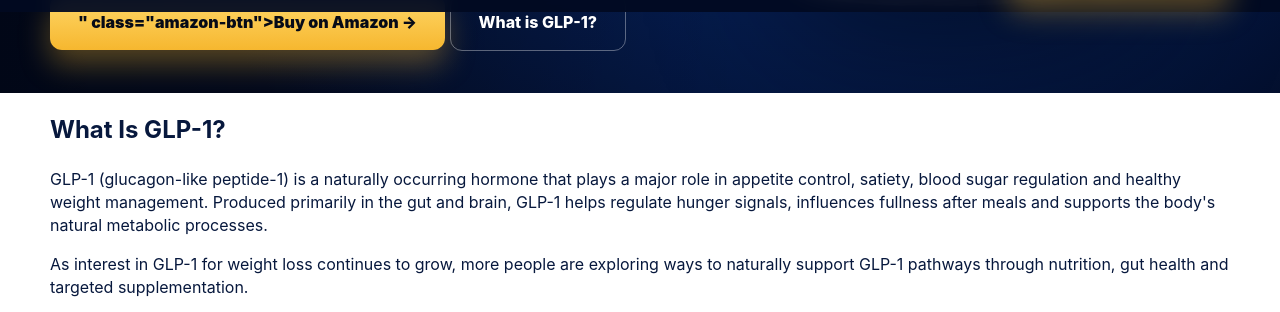
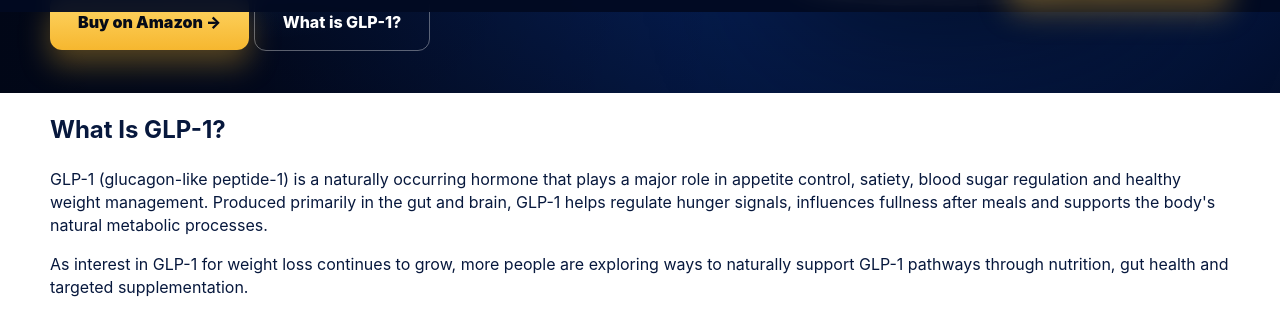
Before and after one commit to andrewbraine1982/fortematic-glp1-lander, a website: page index.html in a window 1280 px wide. Shown: the part 788-1100 px from the top of the page. Drawn offline with Linux system fonts and the light colour scheme.

Commit message:
Update index.html

```diff
--- a/index.html
+++ b/index.html
@@ -90,7 +90,7 @@ reduced cravings and healthy weight management —
       </div>
 
       <div class="hero-buttons">
-        <a href="<a href="https://www.amazon.com/" class="amazon-btn">" class="amazon-btn">Buy on Amazon →</a>
+<a href="https://www.amazon.com/Fortematic-Supplement-Metabolism-Probiotics-Expert-Formulated/dp/B0FKZ4HJ6D/" class="amazon-btn" target="_blank" rel="nofollow sponsored noopener">Buy on Amazon →</a>
         <a href="#what-is-glp1" class="outline-btn">What is GLP-1?</a>
       </div>
     </div>
```
